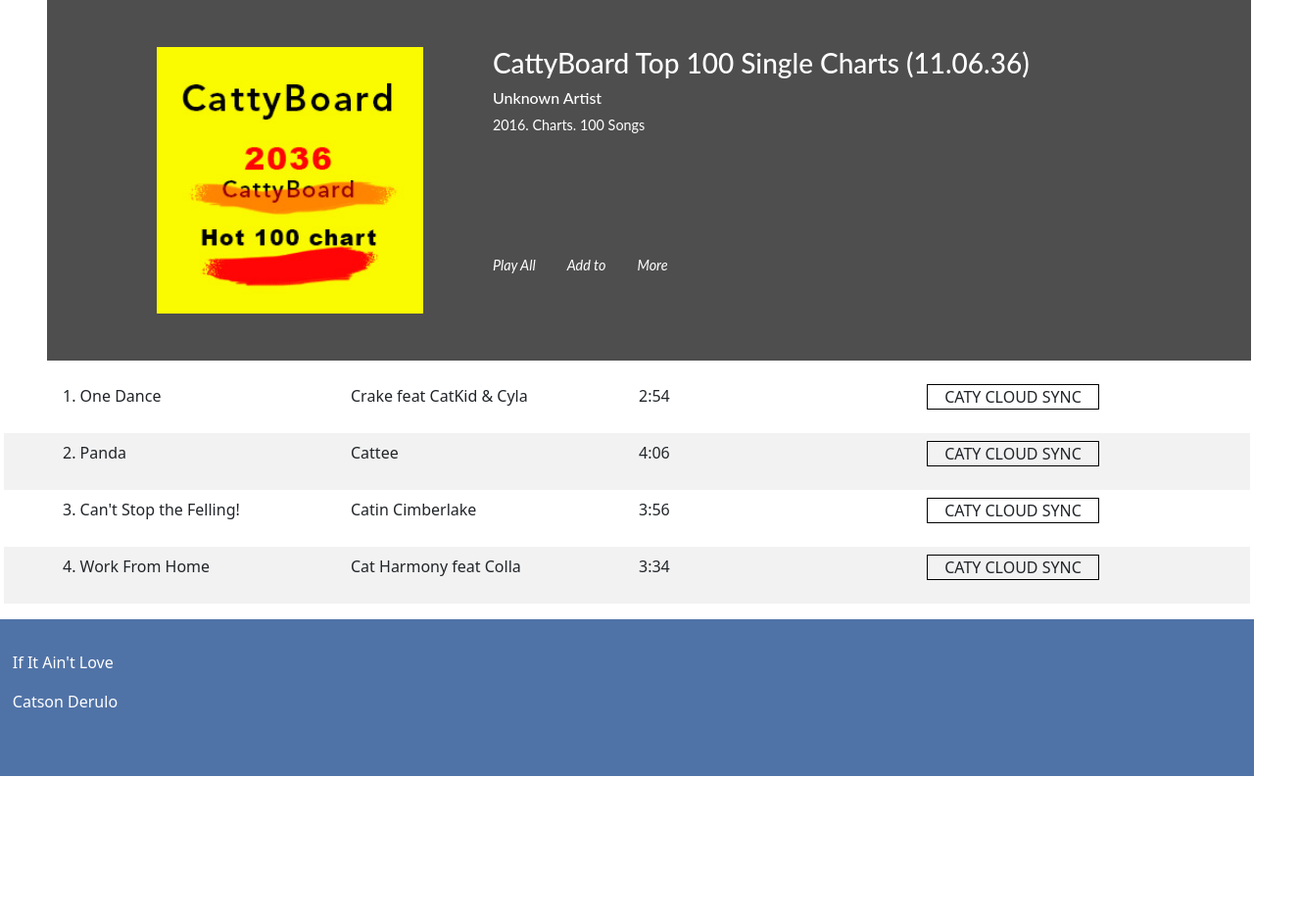
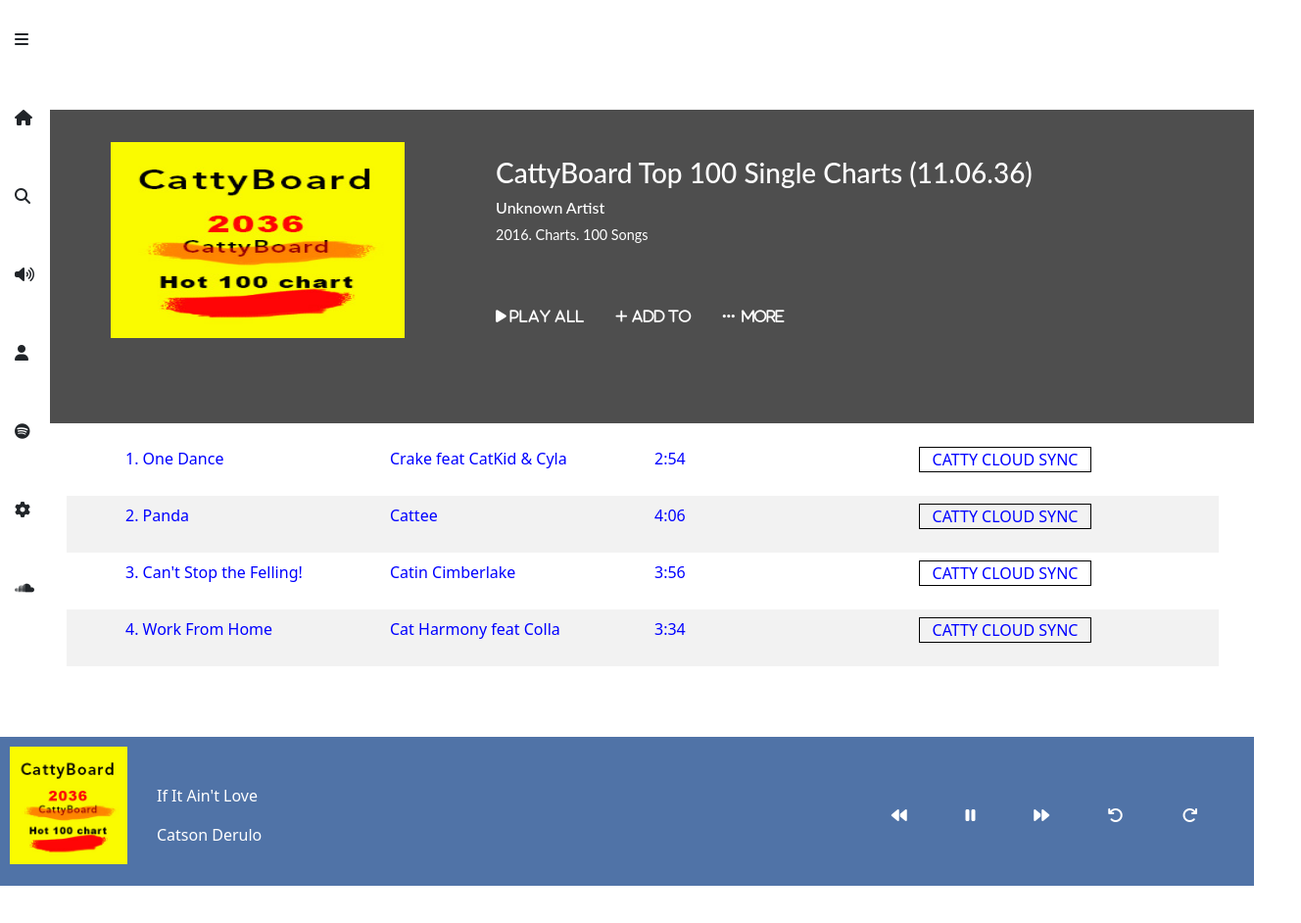
Before and after one commit to GUDDU-RAY/MUSIC-APP-WITH-FLEXBOX, a plain HTML site: page index.html in a window 1280 px wide. Shown: the whole page at 98% size, 1328 px wide, since content can reach past the window. Before the commit the page ends 800 px from the top, so only its background shows below. Drawn offline with nearby package versions, Linux system fonts and the light colour scheme.

Commit message:
first commit

```diff
--- a/index.html
+++ b/index.html
@@ -1,61 +1,75 @@
 <!DOCTYPE html>
 <html lang="en">
   <head>
+    <meta charset="UTF-8" />
+    <meta http-equiv="X-UA-Compatible" content="IE=edge" />
+    <meta name="viewport" content="width=device-width, initial-scale=1.0" />
+    <meta
+      name="description"
+      content="Responsive Music Player Front End Design"
+    />
+    <meta name="keywords" content="Responsive Music Player" />
+    <meta name="author" content="Guddu Kumar Ray,GUDDU-RAY" />
 
-  <meta charset="UTF-8">
-  <meta http-equiv="X-UA-Compatible" content="IE=edge">
-  <meta name="viewport" content="width=device-width, initial-scale=1.0">
-  <meta name="description" content="Responsive Music Player Front End Design">
-  <meta name="keywords" content="Responsive Music Player">
-  <meta name="aurthor" content="Sandip Joshi, Sandeep Joshi, Sjjoshi3">
+    <link
+      rel="stylesheet"
+      href="https://cdnjs.cloudflare.com/ajax/libs/font-awesome/6.1.2/css/all.min.css"
+      integrity="sha512-1sCRPdkRXhBV2PBLUdRb4tMg1w2YPf37qatUFeS7zlBy7jJI8Lf4VHwWfZZfpXtYSLy85pkm9GaYVYMfw5BC1A=="
+      crossorigin="anonymous"
+      referrerpolicy="no-referrer"
+    />
 
-  <!--Font Awesome CDN-->
-  <link rel="stylesheet" href="https://cdnjs.cloudflare.com/ajax/libs/font-awesome/6.1.2/css/all.min.css"
-    integrity="sha512-1sCRPdkRXhBV2PBLUdRb4tMg1w2YPf37qatUFeS7zlBy7jJI8Lf4VHwWfZZfpXtYSLy85pkm9GaYVYMfw5BC1A=="
-    crossorigin="anonymous" referrerpolicy="no-referrer" />
-
-  <!--BootStrap 5.2.1  CDN-->
-  <link href="https://cdn.jsdelivr.net/npm/bootstrap@5.1.3/dist/css/bootstrap.min.css" rel="stylesheet"
-    integrity="sha384-1BmE4kWBq78iYhFldvKuhfTAU6auU8tT94WrHftjDbrCEXSU1oBoqyl2QvZ6jIW3" crossorigin="anonymous">
+    <link
+      href="https://cdn.jsdelivr.net/npm/bootstrap@5.1.3/dist/css/bootstrap.min.css"
+      rel="stylesheet"
+      integrity="sha384-1BmE4kWBq78iYhFldvKuhfTAU6auU8tT94WrHftjDbrCEXSU1oBoqyl2QvZ6jIW3"
+      crossorigin="anonymous"
+    />
 
     <!--Style.css File Embeded here!-->
-  <link rel="stylesheet" href="style.css">
+    <link rel="stylesheet" href="style.css" />
 
-
-    <title> Music App With Flex Box</title>
-
-
-
+    <title>Music App With Flex Box</title>
   </head>
 
   <body>
+    <aside>
+      <!--This represnsts the side bar-->
+      <i class="fas fa-bars"></i>
+      <i class="fas fa-home"></i>
+      <i class="fas fa-search"></i>
+      <i class="fas fa-volume-up"></i>
+      <i class="fas fa-user"></i>
+      <i class="fab fa-spotify"></i>
+      <i class="fas fa-cog"></i>
+      <i class="fab fa-soundcloud"></i>
+    </aside>
 
     <section class="header">
       <div class="inside-header">
         <div class="row">
           <div class="col-lg-4 img">
-            <img src="img.jpg" alt="Album.img" srcset="">
+            <img src="img.jpg" alt="Album.img" />
           </div>
           <div class="col-lg-8">
-            <h3>CattyBoard Top 100 Single Charts (11.06.36) </h3>
+            <h3>CattyBoard Top 100 Single Charts (11.06.36)</h3>
             <h6>Unknown Artist</h6>
-            <p> 2016. Charts. 100 Songs</p>
-
+            <p>2016. Charts. 100 Songs</p>
             <ul>
-                <li>Play All</li>
-                <li>Add to</li>
-                <li>More</li>
+              <li>
+                <i class="fa fa-play">&nbsp;Play all</i>
+              </li>
+              <li><i class="fa fa-plus">&nbsp;Add to</i></li>
+              <li>
+                <i class="fa fa-ellipsis-h">&nbsp;&nbsp;More</i>
+              </li>
             </ul>
           </div>
         </div>
       </div>
     </section>
 
-
     <section class="music-list">
-
-    <!-- First Song music-list -->
-
       <div class="row">
         <div class="col-lg-3">
           <p>1. One Dance</p>
@@ -70,12 +84,11 @@
         </div>
 
         <div class="col-lg-3">
-            <p style="border: 1px solid black; width: 11rem; text-align: center;">CATY CLOUD SYNC</p>
+          <p style="border: 1px solid black; width: 11rem; text-align: center">
+            CATTY CLOUD SYNC
+          </p>
         </div>
-
       </div>
-
-    <!-- Second Song music-list -->
 
       <div class="row bg">
         <div class="col-lg-3">
@@ -91,13 +104,11 @@
         </div>
 
         <div class="col-lg-3">
-            <p style="border: 1px solid black; width: 11rem; text-align: center;">CATY CLOUD SYNC</p>
+          <p style="border: 1px solid black; width: 11rem; text-align: center">
+            CATTY CLOUD SYNC
+          </p>
         </div>
-
       </div>
-
-
-   <!-- Third Song music-list -->
 
       <div class="row">
         <div class="col-lg-3">
@@ -113,13 +124,11 @@
         </div>
 
         <div class="col-lg-3">
-        <p style="border: 1px solid black; width: 11rem; text-align: center;">CATY CLOUD SYNC</p>
+          <p style="border: 1px solid black; width: 11rem; text-align: center">
+            CATTY CLOUD SYNC
+          </p>
         </div>
-
       </div>
-
-
-   <!-- Fourth Song music-list -->
 
       <div class="row bg">
         <div class="col-lg-3">
@@ -127,8 +136,7 @@
         </div>
 
         <div class="col-lg-3">
-        <p>
-            Cat Harmony feat Colla</p>
+          <p>Cat Harmony feat Colla</p>
         </div>
 
         <div class="col-lg-3">
@@ -136,27 +144,31 @@
         </div>
 
         <div class="col-lg-3">
-        <p style="border: 1px solid black; width: 11rem; text-align: center;">CATY CLOUD SYNC</p>
+          <p style="border: 1px solid black; width: 11rem; text-align: center">
+            CATTY CLOUD SYNC
+          </p>
         </div>
-
       </div>
-
     </section>
-
 
     <div class="footer">
       <div class="footer-text">
-
-   <p>If It Ain't Love </p>
-   <p> Catson Derulo </p>
-
+        <img class="footer-img" src="./img.jpg" alt="album" />
+        <p>
+          If It Ain't Love<br />
+          Catson Derulo
+        </p>
+        <div class="music-controls">
+          <i class="fas fa-backward"></i>
+          <i class="fas fa-pause"></i>
+          <i class="fas fa-forward"></i>
+          <i class="fas fa-undo"></i>
+          <i class="fas fa-redo"></i>
+          <i class="fas fa-random"></i>
         </div>
-
+      </div>
     </div>
 
     <script src="script.js"></script>
   </body>
-
-
-
 </html>
--- a/style.css
+++ b/style.css
@@ -1,33 +1,55 @@
 *{
-    margin: 0; padding: 0;
+    margin: 0;
+    padding: 0;
+}
+
+
+html,body {
+    height: 100%;
+    width: 100%;
+}
+
+
+aside {
+    display: flex;
+    flex: 0 0 40px;
+    flex-direction: column;
+    justify-content: space-around;
+width: 4vw;
+height: 80vh;
+padding:0 0 0 15px;
 }
 
 
 section{
-    margin-left:3rem ;
+    position: relative;
+    bottom: 33rem;
+    margin-left: 4vw;
+    height: 40vh;
 }
-
-
-/* Header Section Start */
 
 
 .header .inside-header{
     padding: 3rem 7rem;
 }
+
+
 .header{
     font-family: Lato, sans-serif;
     color: #fff;
     background-color: rgb(78, 78, 78);
     font-size: 0.9em;
     width: 96vw;
-    height: auto;
-}
-
-.img img{
-    width: 17rem;
 }
 
 
+.col-lg-4 img{
+    height: 200px;
+    width: 300px;
+    position: relative;
+    bottom: 15px;
+    right: 50px;
+}
 
 
 
@@ -39,45 +61,71 @@ section{
 
 }
 
+
 .col-lg-8 ul li{
+    position: relative;
+    bottom: 60px;
     font-style: italic;
     list-style: none;
     margin-inline-end: 2rem;
-
 }
 
-/* Header Section End */
+
 
 /* Music-List Section Start */
 
 .music-list{
-    margin: 1rem ;
+    height: 40vh;
+    width: 90vw;
+    margin: 10rem ;
+    color: blue;
+    position: relative;
+    bottom: 42rem;
+    right: 5rem;
 }
+
+
 .music-list .row{
-
     padding: .5rem 3rem;
 }
+
 
 .bg{
     background-color: rgb(242, 242, 242)
 }
 
-/* Music-List Section End */
 
-/* Footer Section Start */
-
-.footer{
+.footer{position: relative;
+    bottom: 53rem;
     background-color: rgba(61, 100, 158, 0.9);
-    height: 20vh;
-    width: 100vw;
+    height: 19vh;
+    width:100vw;
     color: #fff;
     margin-right: auto;
 }
 
-.footer .footer-text{
 
-    padding-top: 2rem;
-    margin-left: .8rem;
+.footer-img{
+    height: 15vh;
+    position:relative;
+    top: 10px;
+    left: 10px;
+}
 
+
+.footer-text p{
+    margin-left: 160px;
+    position: relative;
+    bottom: 80px;
+    line-height: 40px;
 }
-/* Footer Section End */
+
+
+.music-controls{
+    display: flex;
+    justify-content: space-around;
+    position: relative;
+    bottom: 9rem;
+    left:55rem ;
+    width: 28rem;
+}
```
Lines whose indentation alone changed are shown as unchanged.
